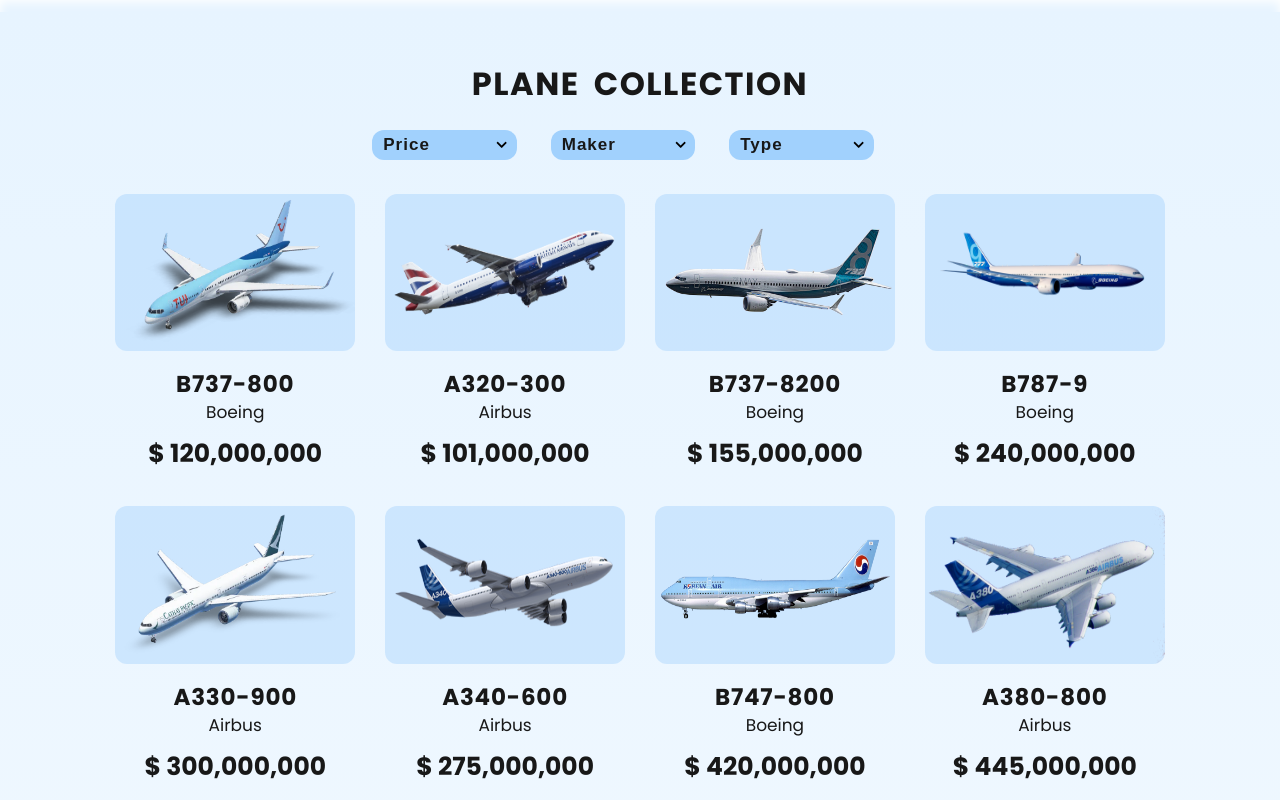
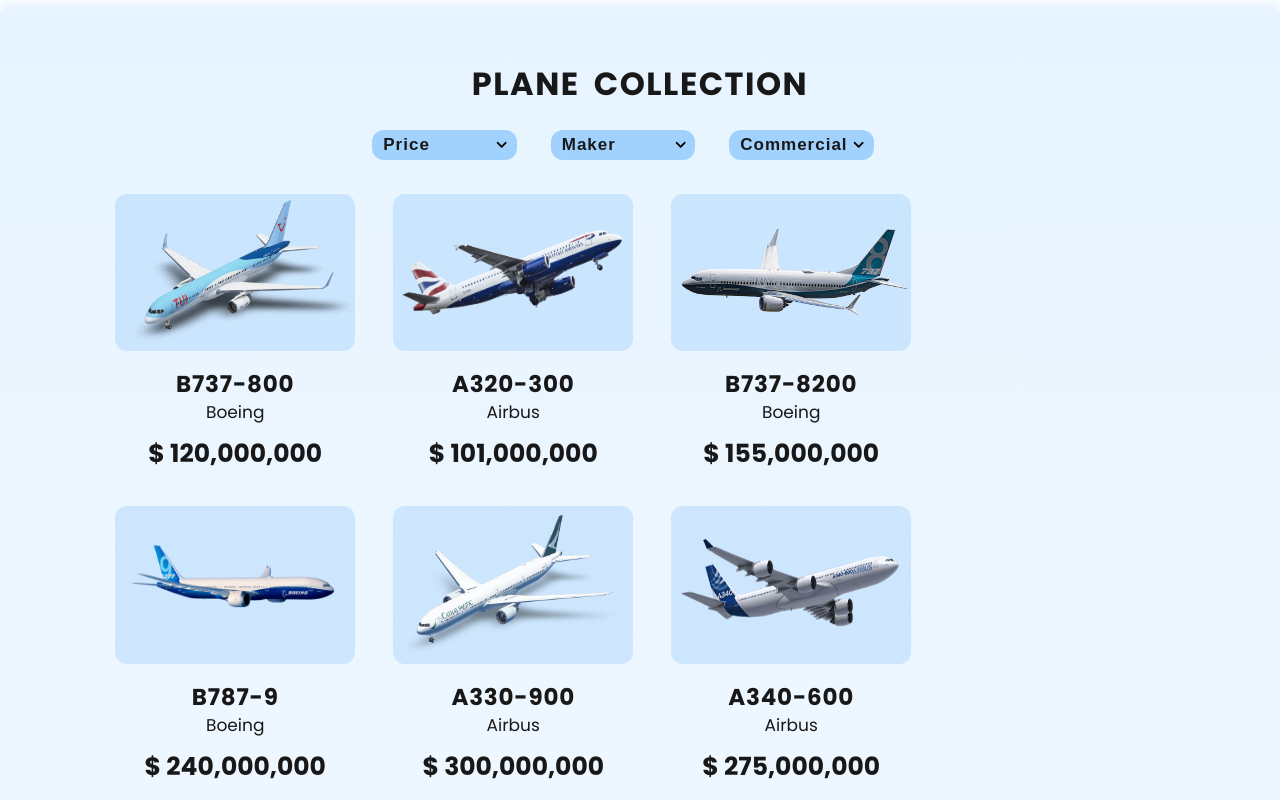
Before and after one commit to KrisKiselkov/Airplane-Shop, a React (Create React App) app: page / in a window 1280 px wide. Shown: the part 900-1700 px from the top of the page. Built offline with nearby package versions, Linux system fonts and the light colour scheme.

Commit message:
Maker & Type filter buttons

```diff
--- a/src/App.css
+++ b/src/App.css
@@ -265,7 +265,7 @@
 #collection {
   display: flex;
   flex-wrap: wrap;
-  justify-content: space-between;
+  gap: 0px 38px;
   position: relative;
   top: 7em;
   width: 82%;
--- a/src/content/Planes.js
+++ b/src/content/Planes.js
@@ -1,15 +1,63 @@
 import { Link } from 'react-router-dom';
 import { planesObject } from './planesObject';
-import { useState } from 'react';
+import { useState, useEffect } from 'react';
 
 
 export function Planes() {
 
     const [ filteredPlanes, setFilteredPlanes ] = useState(planesObject);
+    const [ filteredMaker, setFilteredMaker ] = useState(null);
+    const [ filteredType, setFilteredType ] = useState(null);
+    const [ filteredPrice, setFilteredPrice ] = useState(null);
 
-    const filterAirbus = () => {
-        setFilteredPlanes(planes => planes.filter(maker => maker.brand === 'Airbus'));
+    const filterPlanes = () => {
+        let filteredResult = planesObject;
+
+        if (filteredPrice === 'low') {
+            filteredResult = filteredResult.sort((a, b) => a.price - b.price)
+        }
+
+        // Apply maker filter
+        if (filteredMaker === 'Airbus' || filteredMaker === 'Boeing') {
+            filteredResult = filteredResult.filter(maker => maker.brand === filteredMaker);
+        } else if (filteredMaker === 'All' || filteredMaker === 'Maker') {
+            filteredResult = planesObject;
+        }
+
+        // Apply type filter
+        if (filteredType === 'Commercial' || filteredType === 'Military') {
+            filteredResult = filteredResult.filter(maker => maker.model === filteredType);
+        } else if (filteredType === 'All' || filteredType === 'Type') {
+            filteredResult = planesObject;
+        }
+
+        if (filteredType === 'low' || filteredType === 'high') {
+            filteredResult = filteredResult.filter(maker => maker.model === filteredType);
+        } else if (filteredType === 'All' || filteredType === 'Type') {
+            filteredResult = planesObject;
+        }
+
+        setFilteredPlanes(filteredResult);
     };
+
+    const filterPrice = (event) => {
+        const priceFilter = event.target.value;
+        setFilteredPrice(priceFilter)
+    }
+
+    const filterMaker = (event) => {
+    const makerFilter = event.target.value;
+    setFilteredMaker(makerFilter);
+    };
+
+    const filterType = (event) => {
+    const typeFilter = event.target.value;
+    setFilteredType(typeFilter);
+    };
+
+    useEffect(() => {
+    filterPlanes();
+    }, [filteredMaker, filteredType, filteredPrice]);
 
     function planeFunc() {
         try {
@@ -52,34 +100,30 @@
         <>
             <h1 id="main-h1">Plane Collection</h1>
             <div id='filter-btns'>
-                <select className='dropdown'>
-                    <option className='drop-options'>Price</option>
+                <select className='dropdown' onChange={(e) => filterPrice(e)}>
+                    <option value='price' diasable>Price</option>
                     <hr></hr>
-                    <option className='drop-options'>All</option>
+                    <option value='low'>Low-To-High</option>
                     <hr></hr>
-                    <option id='low'>Low-To-High</option>
-                    <hr></hr>
-                    <option className='drop-options'>High-to-Low</option>
+                    <option value='high'>High-to-Low</option>
                 </select>
 
-                <select className='dropdown'>
-                    <option className='drop-options'>Maker</option>
+                <select className='dropdown' onChange={(e) => filterMaker(e)}>
+                    <option value='Maker'>Maker</option>
                     <hr></hr>
-                    <option className='drop-options'>All</option>
+                    <option value='All'>All</option>
                     <hr></hr>
-                    <option id='airbus' onClick={filterAirbus}>Airbus</option>
+                    <option value='Airbus'>Airbus</option>
                     <hr></hr>
-                    <option className='drop-options'>Boeing</option>
+                    <option value='Boeing'>Boeing</option>
                 </select>
 
-                <select className='dropdown'>
-                    <option className='drop-options'>Type</option>
+                <select className='dropdown' onChange={(e) => filterType(e)}>
+                    <option value='Type' disabled>Type</option>
                     <hr></hr>
-                    <option className='drop-options'>All</option>
+                    <option value='Commercial'>Commercial</option>
                     <hr></hr>
-                    <option className='drop-options'>Commercial</option>
-                    <hr></hr>
-                    <option className='drop-options'>Military</option>
+                    <option value='Military'>Military</option>
                 </select>
             </div>
             <section id='collection'>
--- a/src/content/planesObject.js
+++ b/src/content/planesObject.js
@@ -4,6 +4,7 @@
         fullType: 'Boeing 737-800',
         type: 'B737-800',
         brand: 'Boeing',
+        model: 'Commercial',
         description: ['Lorem ipsum aliqua magna sit amet ver dolor.Lorem ipsum aliqua magna sit amet ver dolor.' ,'8 years', '34m x 40m', '189 pax'],
         price: 120000000,
         alt: 'B737',
@@ -14,6 +15,7 @@
         fullType: 'Airbus A320-300',
         type: 'A320-300',
         brand: 'Airbus',
+        model: 'Commercial',
         description: ['Lorem ipsum aliqua magna sit amet ver dolor.Lorem ipsum aliqua magna sit amet ver dolor.' ,'9 years', '37.57m x 35.8m', '185 pax'],
         price: 101000000,
         alt: 'A320',
@@ -24,6 +26,7 @@
         fullType: 'Boeing 737-8200',
         type: 'B737-8200',
         brand: 'Boeing',
+        model: 'Commercial',
         description: ['Lorem ipsum aliqua magna sit amet ver dolor.Lorem ipsum aliqua magna sit amet ver dolor.' ,'4 years', '40m x 36m', '197 pax'],
         price: 155000000,
         alt: 'B38M',
@@ -34,6 +37,7 @@
         fullType: 'Boeing 787-9',
         type: 'B787-9',
         brand: 'Boeing',
+        model: 'Commercial',
         description: ['Lorem ipsum aliqua magna sit amet ver dolor.Lorem ipsum aliqua magna sit amet ver dolor.' ,'6 years', '57m x 63m', '290 pax'],
         price: 240000000,
         alt: 'B787',
@@ -44,6 +48,7 @@
         fullType: 'Airbus A330-900',
         type: 'A330-900',
         brand: 'Airbus',
+        model: 'Commercial',
         description: ['Lorem ipsum aliqua magna sit amet ver dolor.Lorem ipsum aliqua magna sit amet ver dolor.' ,'3 years', '63.66m x 64m', '312 pax'],
         price: 300000000,
         alt: 'A330',
@@ -54,6 +59,7 @@
         fullType: 'Airbus A340-600',
         type: 'A340-600',
         brand: 'Airbus',
+        model: 'Commercial',
         description: ['Lorem ipsum aliqua magna sit amet ver dolor.Lorem ipsum aliqua magna sit amet ver dolor.' ,'7 years', '75m x 63.45m', '370 pax'],
         price: 275000000,
         alt: 'A340',
@@ -65,6 +71,7 @@
         type: 'B747-800',
         description: ['Lorem ipsum aliqua magna sit amet ver dolor.Lorem ipsum aliqua magna sit amet ver dolor.' ,'12 years', '76m x 68m', '467 pax'],
         brand: 'Boeing',
+        model: 'Commercial',
         price: 420000000,
         alt: 'B747',
         id: 747
@@ -74,6 +81,7 @@
         type: 'A380-800',
         fullType: 'Airbus A380-800',
         brand: 'Airbus',
+        model: 'Commercial',
         description: ['Lorem ipsum aliqua magna sit amet ver dolor.Lorem ipsum aliqua magna sit amet ver dolor.' ,'11 years', '73m x 80m', '509 pax'],
         price: 445000000,
         alt: 'A380',
@@ -85,6 +93,7 @@
         type: 'A220-300',
         description: ['Lorem ipsum aliqua magna sit amet ver dolor.Lorem ipsum aliqua magna sit amet ver dolor.' ,'2 years', '38.7m x 35.1m', '151 pax'],
         brand: 'Airbus',
+        model: 'Commercial',
         price: 40000000,
         alt: 'A220',
         id: 220
@@ -94,6 +103,7 @@
         fullType: 'Boeing 777-9',
         type: 'B777-9',
         brand: 'Boeing',
+        model: 'Commercial',
         description: ['Lorem ipsum aliqua magna sit amet ver dolor.Lorem ipsum aliqua magna sit amet ver dolor.' ,'4 years', '76.67m x 71.26m', '426 pax'],
         price: 250000000,
         alt: 'B777',
@@ -104,6 +114,7 @@
         fullType: 'Boeing 767-400',
         type: 'B767-400',
         brand: 'Boeing',
+        model: 'Commercial',
         description: ['Lorem ipsum aliqua magna sit amet ver dolor.Lorem ipsum aliqua magna sit amet ver dolor.' ,'15 years', '61m x 52m', '375 pax'],
         price: 200800000,
         alt: 'B767',
@@ -114,6 +125,7 @@
         fullType: 'Airbus A321-231',
         type: 'A321-231',
         brand: 'Airbus',
+        model: 'Commercial',
         description: ['Lorem ipsum aliqua magna sit amet ver dolor.Lorem ipsum aliqua magna sit amet ver dolor.' ,'6 years', '44.51m x 35.80m', '200 pax'],
         price: 117400000,
         alt: 'A321',
@@ -124,6 +136,7 @@
         fullType: 'Airbus A350-1000',
         type: 'A350-1000',
         brand: 'Airbus',
+        model: 'Commercial',
         description: ['Lorem ipsum aliqua magna sit amet ver dolor.Lorem ipsum aliqua magna sit amet ver dolor.' ,'1 years', '73.79m x 65m', '410 pax'],
         price: 366000000,
         alt: 'A350',
@@ -135,6 +148,7 @@
         type: 'B757-200',
         description: ['Lorem ipsum aliqua magna sit amet ver dolor.Lorem ipsum aliqua magna sit amet ver dolor.' ,'18 years', '54,50m x 38.05m', '295 pax'],
         brand: 'Boeing',
+        model: 'Commercial',
         price: 110000000,
         alt: 'B757',
         id: 757
@@ -144,6 +158,7 @@
         type: 'A400M',
         fullType: 'Airbus A400M',
         brand: 'Airbus',
+        model: 'Military',
         description: ['Lorem ipsum aliqua magna sit amet ver dolor.Lorem ipsum aliqua magna sit amet ver dolor.' ,'15 years', '45.10m x 42m', '140 pax'],
         price: 200000000,
         alt: 'A400M',
@@ -155,6 +170,7 @@
         type: 'C-17',
         description: ['Lorem ipsum aliqua magna sit amet ver dolor.Lorem ipsum aliqua magna sit amet ver dolor.' ,'20 years', '53m x 52m', '134 pax'],
         brand: 'Boeing',
+        model: 'Military',
         price: 340000000,
         alt: 'C17',
         id: 17
```
